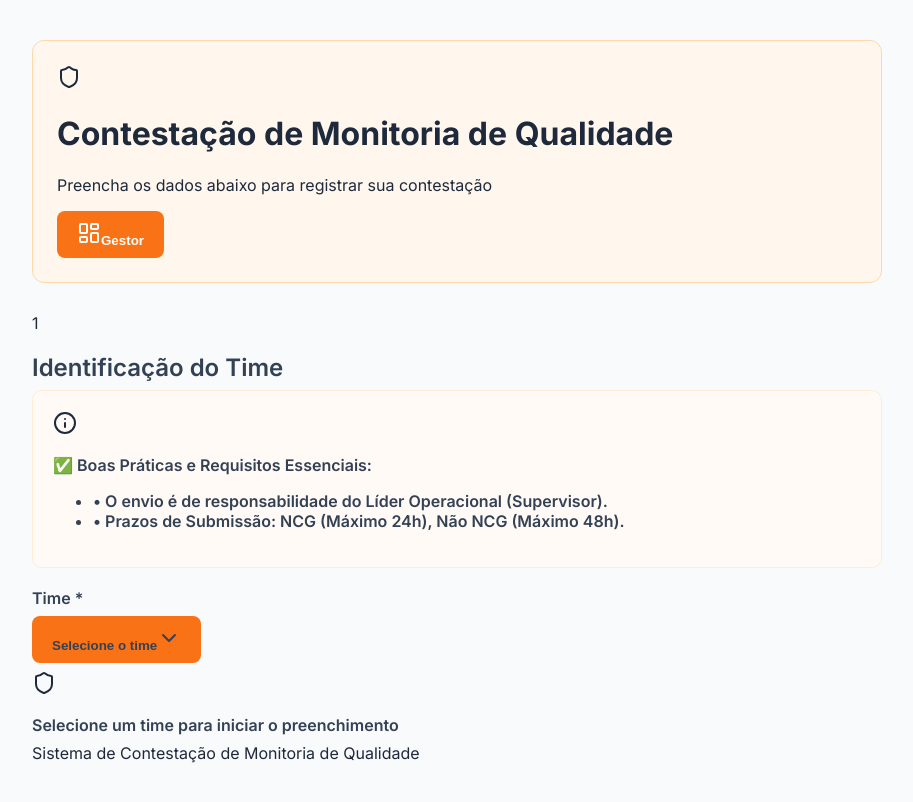
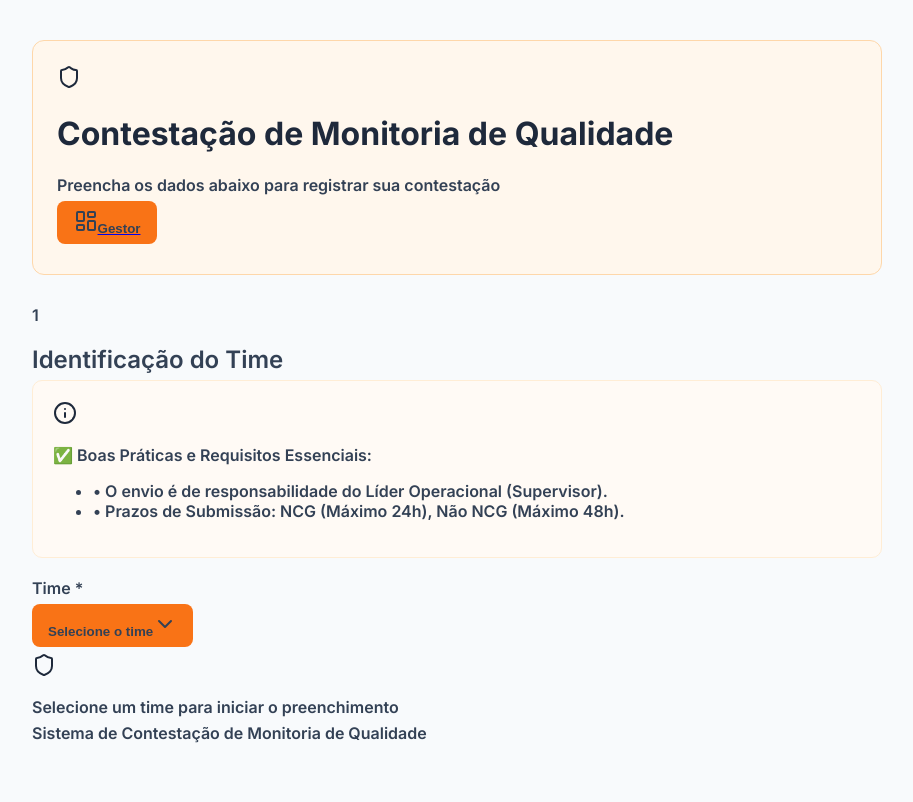
Before and after one commit to isaquesilva-Solva/Quality-Contest-Platform, a React (Vite) app: page / in a window 1280 px wide. Shown: the top 802 px of the page, without its empty margins (183-1096 px from the left). Built offline with nearby package versions, Linux system fonts and the light colour scheme.

Commit message:
Update index.css

```diff
--- a/src/index.css
+++ b/src/index.css
@@ -30,7 +30,7 @@ header, div[class*="bg-orange-50/50"] {
   margin-bottom: 30px !important;
 }
 
-/* SEÇÕES (CARDS) - Isso vai consertar o "Identificação do Time" */
+/* SEÇÕES (CARDS) */
 section, div[class*="rounded-lg border bg-card"] {
   background: white !important;
   border: 1px solid var(--border) !important;
@@ -39,10 +39,11 @@ section, div[class*="rounded-lg border bg-card"] {
   margin-bottom: 24px !important;
   box-shadow: 0 4px 6px -1px rgba(0,0,0,0.05) !important;
   display: block !important;
-  clear: both !important; /* Impede que elementos de cima entrem aqui */
+  position: relative !important;
+  overflow: hidden !important;
 }
 
-/* BOX DE BOAS PRÁTICAS (O alerta laranja) */
+/* BOX DE BOAS PRÁTICAS */
 div[class*="bg-orange-50"] {
   background-color: #fffaf5 !important;
   border: 1px solid #ffedd5 !important;
@@ -51,45 +52,59 @@ div[class*="bg-orange-50"] {
   margin-bottom: 20px !important;
 }
 
-/* LABELS E TEXTOS DE ORIENTAÇÃO */
-label, .text-sm {
+/* LABELS E TEXTOS */
+label, .text-sm, .text-xs {
   display: block !important;
-  margin-bottom: 8px !important;
+  margin-bottom: 6px !important;
   font-weight: 600 !important;
   color: #334155 !important;
 }
 
-/* INPUTS E SELECTS - Consertando o desalinhamento */
+/* INPUTS E SELECTS - Correção de tamanho e cor */
 select, input, textarea {
   width: 100% !important;
-  min-height: 45px !important;
+  min-height: 42px !important;
   background: #ffffff !important;
   border: 1px solid var(--border) !important;
   border-radius: 8px !important;
   padding: 0 12px !important;
   font-size: 15px !important;
-  margin-top: 5px !important;
-  margin-bottom: 10px !important;
+  margin-top: 4px !important;
+  margin-bottom: 12px !important;
+  color: #1e293b !important;
   box-sizing: border-box !important;
+  appearance: auto !important; /* Devolve a setinha do select */
 }
 
-/* BOTÕES */
+/* BOTÕES REAIS */
 button {
   background-color: var(--primary) !important;
   color: white !important;
-  padding: 10px 20px !important;
+  padding: 8px 16px !important;
   border-radius: 8px !important;
   font-weight: 600 !important;
   border: none !important;
   cursor: pointer !important;
-  transition: all 0.2s !important;
+  display: inline-flex !important;
+  align-items: center !important;
+  justify-content: center !important;
+  height: auto !important;
+  min-width: 100px !important;
 }
 
-button:hover {
-  opacity: 0.9 !important;
+/* CORREÇÃO PARA COMPONENTES QUE ESTÃO VIRANDO BOTÕES LARANJAS SEM QUERER */
+div[role="combobox"], div[class*="inline-flex"] button {
+  width: auto !important;
+  min-height: unset !important;
 }
 
-/* AJUSTE PARA O BOTÃO "GESTOR" E OUTROS QUE ESTÃO VOANDO */
-div[class*="flex"] {
+/* ÍCONES */
+svg {
+  flex-shrink: 0 !important;
+}
+
+/* AJUSTE DE ESPAÇAMENTO PARA O TEXTO NÃO FICAR GRUDADO NOS BOTÕES */
+.flex, div[class*="flex"] {
   gap: 12px !important;
+  align-items: center !important;
 }
```
